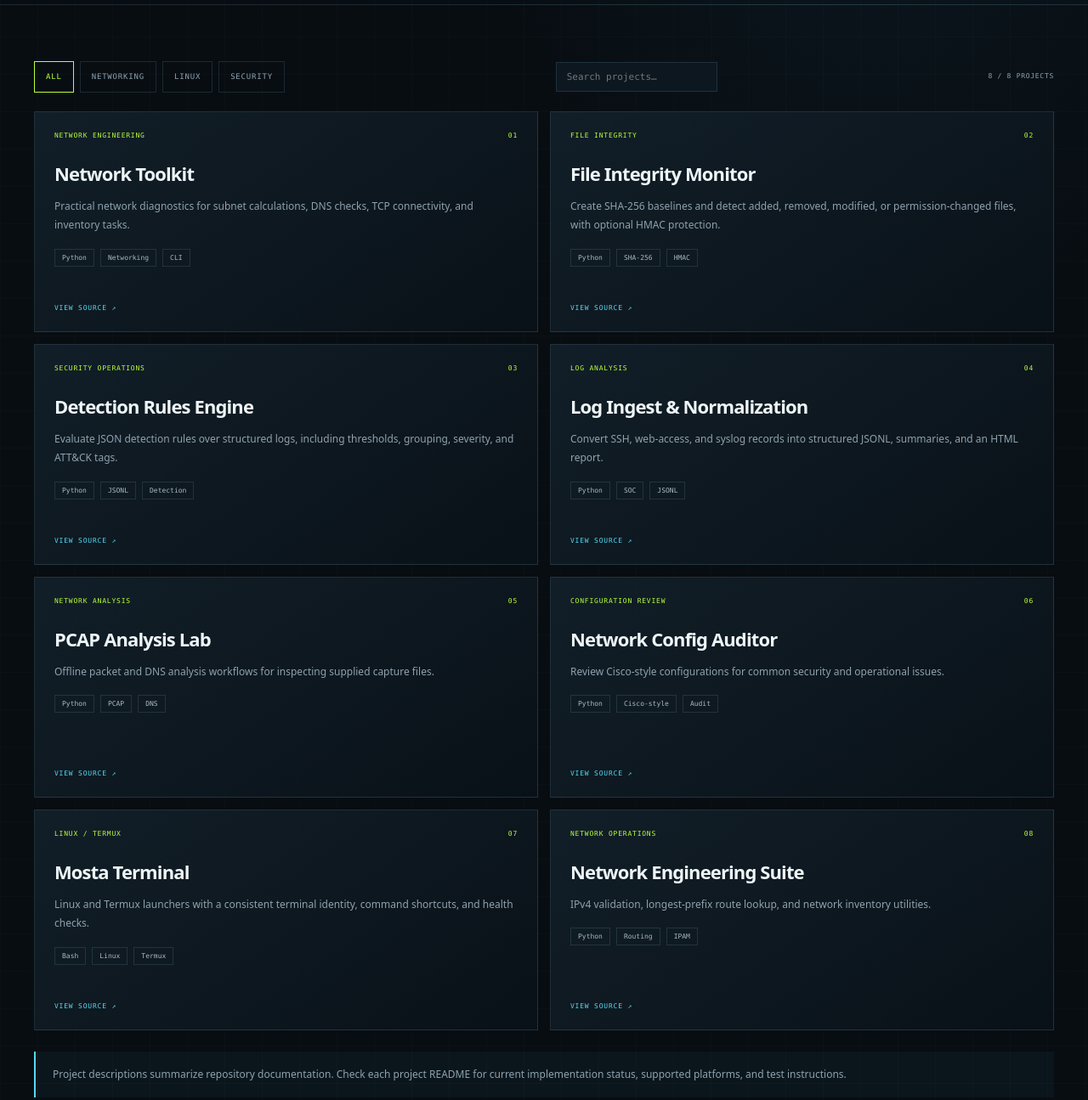
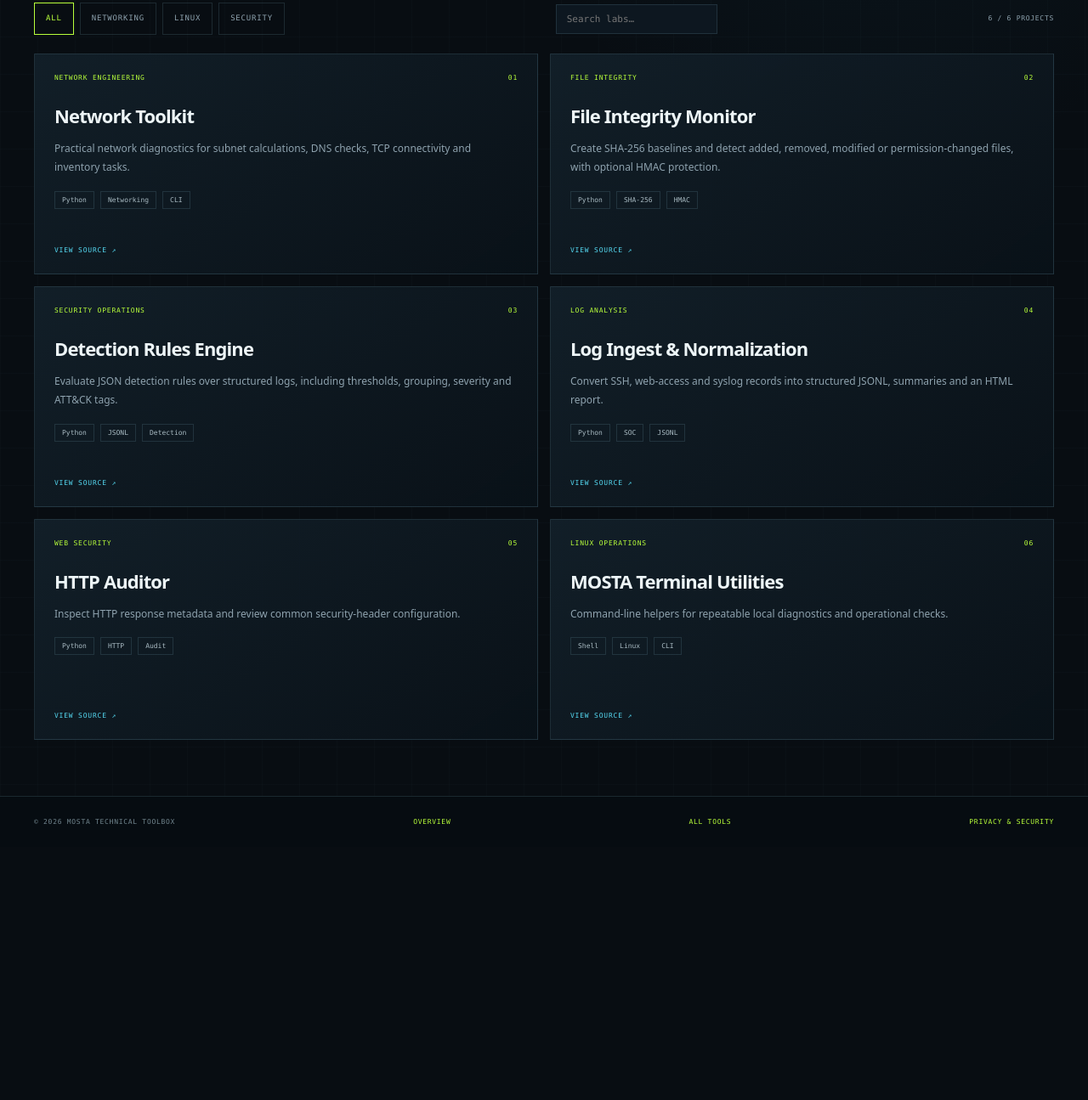
Before and after one commit to mostafa-frg/mostafa-frg, a plain HTML site: page portfolio/projects.html in a window 1280 px wide. Shown: the part 529-1824 px from the top of the page at 85% size. After the commit the page ends 1526 px from the top, so only its background shows below. Drawn offline with Linux system fonts and the light colour scheme.

Commit message:
content: reposition projects as technical labs and playbooks

```diff
--- a/portfolio/projects.html
+++ b/portfolio/projects.html
@@ -1,16 +1,14 @@
 <!doctype html>
-<html lang="en"><head><meta charset="utf-8"><meta name="viewport" content="width=device-width,initial-scale=1"><meta name="theme-color" content="#080d12"><meta name="description" content="Practical network engineering, Linux and cybersecurity projects by Mostafa Mahmoud."><meta http-equiv="Content-Security-Policy" content="default-src 'self'; base-uri 'self'; object-src 'none'; frame-ancestors 'none'; script-src 'self'; style-src 'self'; img-src 'self' data:; font-src 'self'; connect-src 'self'; form-action 'self'; upgrade-insecure-requests"><link rel="stylesheet" href="assets/site.css"><script src="assets/site.js" defer></script><title>Projects | MOSTA</title></head>
-<body><header class="top"><div class="wrap nav"><a class="brand" href="index.html"><span class="brand-mark" aria-hidden="true"></span>MOSTA</a><button class="menu" id="menuToggle" type="button" aria-expanded="false" aria-controls="siteNav">MENU</button><nav class="navlinks" id="siteNav" aria-label="Main navigation"><a href="index.html">Home</a><a href="projects.html">Projects</a><a href="tools.html">Tools</a><a href="auth.html">Workspace</a><a href="security.html">Security</a></nav><div class="nav-actions"><button class="theme-switch" id="themeSwitch" type="button">◐ DARK</button><button class="palette-trigger" id="openPalette" type="button" aria-label="Open quick navigation">⌘ K</button></div></div></header>
-<main id="main-content"><section class="hero"><div class="wrap"><div class="eyebrow">SELECTED WORK / OPEN SOURCE</div><h1>Projects that solve<br><em>real technical tasks.</em></h1><p class="lead">A selection of practical labs and command-line utilities covering network engineering, Linux operations, and defensive security. Open each project to inspect its source and usage notes.</p></div></section>
-<section class="section"><div class="wrap"><div class="toolbar"><div class="filters" role="group" aria-label="Filter projects"><button class="filter" data-filter="all" aria-pressed="true">ALL</button><button class="filter" data-filter="network" aria-pressed="false">NETWORKING</button><button class="filter" data-filter="linux" aria-pressed="false">LINUX</button><button class="filter" data-filter="security" aria-pressed="false">SECURITY</button></div><input class="search" id="projectSearch" type="search" placeholder="Search projects…" aria-label="Search projects"><span class="statline" id="projectCount" aria-live="polite">8 PROJECTS</span></div>
+<html lang="en"><head><meta charset="utf-8"><meta name="viewport" content="width=device-width,initial-scale=1"><meta name="theme-color" content="#080d12"><meta name="description" content="Technical labs, repeatable exercises and engineering playbooks for networking, Linux and defensive security."><meta http-equiv="Content-Security-Policy" content="default-src 'self'; base-uri 'self'; object-src 'none'; frame-ancestors 'none'; script-src 'self'; style-src 'self'; img-src 'self' data:; font-src 'self'; connect-src 'self'; form-action 'self'; upgrade-insecure-requests"><link rel="stylesheet" href="assets/site.css"><link rel="stylesheet" href="assets/platform.css"><script src="assets/site.js" defer></script><title>Labs & Playbooks | MOSTA</title></head>
+<body><header class="top"><div class="wrap nav"><a class="brand" href="index.html"><span class="brand-mark" aria-hidden="true"></span>MOSTA <span class="brand-sub">TOOLBOX</span></a><button class="menu" id="menuToggle" type="button" aria-expanded="false" aria-controls="siteNav">MENU</button><nav class="navlinks" id="siteNav" aria-label="Main navigation"><a href="index.html">Overview</a><a href="tools.html">All tools</a><a href="tools.html?category=networking">Networking</a><a href="tools.html?category=security">Security</a><a href="tools.html?category=linux">Linux</a><a href="tools.html?category=developer">Developer</a><a href="projects.html">Labs</a><a href="auth.html">Workspace</a><a href="security.html">Trust</a></nav><div class="nav-actions"><button class="theme-switch" id="themeSwitch" type="button">◐ DARK</button></div></div></header>
+<main id="main-content"><section class="directory-hero"><div class="wrap"><div class="eyebrow">TECHNICAL LIBRARY / LABS</div><h1>Practice. Validate.<br><em>Document.</em></h1><p class="platform-lead">A library of repeatable engineering labs and defensive security utilities. Each repository contains source code, usage instructions and implementation boundaries.</p></div></section>
+<section class="section"><div class="wrap"><div class="toolbar"><div class="filters" role="group" aria-label="Filter labs"><button class="filter" data-filter="all" aria-pressed="true">ALL</button><button class="filter" data-filter="network" aria-pressed="false">NETWORKING</button><button class="filter" data-filter="linux" aria-pressed="false">LINUX</button><button class="filter" data-filter="security" aria-pressed="false">SECURITY</button></div><input class="search" id="projectSearch" type="search" placeholder="Search labs…" aria-label="Search labs"><span class="statline" id="projectCount" aria-live="polite">8 LABS</span></div>
 <div class="projects-grid">
-<a class="project" data-category="network" data-search="network toolkit subnet dns tcp diagnostics inventory" href="https://github.com/mostafa-frg/mostafa-frg/tree/main/cyber-labs/network-toolkit" target="_blank" rel="noopener noreferrer"><div class="project-top"><span>NETWORK ENGINEERING</span><span>01</span></div><h3>Network Toolkit</h3><p>Practical network diagnostics for subnet calculations, DNS checks, TCP connectivity, and inventory tasks.</p><div class="tags"><span class="tag">Python</span><span class="tag">Networking</span><span class="tag">CLI</span></div><span class="project-link">VIEW SOURCE ↗</span></a>
-<a class="project" data-category="security" data-search="file integrity monitor sha256 hmac tamper detection" href="https://github.com/mostafa-frg/mostafa-frg/tree/main/cyber-labs/file-integrity-monitor" target="_blank" rel="noopener noreferrer"><div class="project-top"><span>FILE INTEGRITY</span><span>02</span></div><h3>File Integrity Monitor</h3><p>Create SHA-256 baselines and detect added, removed, modified, or permission-changed files, with optional HMAC protection.</p><div class="tags"><span class="tag">Python</span><span class="tag">SHA-256</span><span class="tag">HMAC</span></div><span class="project-link">VIEW SOURCE ↗</span></a>
-<a class="project" data-category="security" data-search="detection rules engine jsonl logs severity attack" href="https://github.com/mostafa-frg/mostafa-frg/tree/main/cyber-labs/detection-rules-engine" target="_blank" rel="noopener noreferrer"><div class="project-top"><span>SECURITY OPERATIONS</span><span>03</span></div><h3>Detection Rules Engine</h3><p>Evaluate JSON detection rules over structured logs, including thresholds, grouping, severity, and ATT&CK tags.</p><div class="tags"><span class="tag">Python</span><span class="tag">JSONL</span><span class="tag">Detection</span></div><span class="project-link">VIEW SOURCE ↗</span></a>
-<a class="project" data-category="security" data-search="log ingest ssh web access syslog normalize analysis" href="https://github.com/mostafa-frg/mostafa-frg/tree/main/cyber-labs/log-ingest" target="_blank" rel="noopener noreferrer"><div class="project-top"><span>LOG ANALYSIS</span><span>04</span></div><h3>Log Ingest & Normalization</h3><p>Convert SSH, web-access, and syslog records into structured JSONL, summaries, and an HTML report.</p><div class="tags"><span class="tag">Python</span><span class="tag">SOC</span><span class="tag">JSONL</span></div><span class="project-link">VIEW SOURCE ↗</span></a>
-<a class="project" data-category="network security" data-search="pcap packet analysis dns offline" href="https://github.com/mostafa-frg/mostafa-frg/tree/main/cyber-labs/pcap-analysis" target="_blank" rel="noopener noreferrer"><div class="project-top"><span>NETWORK ANALYSIS</span><span>05</span></div><h3>PCAP Analysis Lab</h3><p>Offline packet and DNS analysis workflows for inspecting supplied capture files.</p><div class="tags"><span class="tag">Python</span><span class="tag">PCAP</span><span class="tag">DNS</span></div><span class="project-link">VIEW SOURCE ↗</span></a>
-<a class="project" data-category="network security" data-search="network config auditor cisco configuration checks" href="https://github.com/mostafa-frg/mostafa-frg/tree/main/cyber-labs/network-config-auditor" target="_blank" rel="noopener noreferrer"><div class="project-top"><span>CONFIGURATION REVIEW</span><span>06</span></div><h3>Network Config Auditor</h3><p>Review Cisco-style configurations for common security and operational issues.</p><div class="tags"><span class="tag">Python</span><span class="tag">Cisco-style</span><span class="tag">Audit</span></div><span class="project-link">VIEW SOURCE ↗</span></a>
-<a class="project" data-category="linux network" data-search="mosta terminal linux termux aliases command line" href="https://github.com/mostafa-frg/mostafa-frg/tree/main/cyber-labs/mosta-terminal" target="_blank" rel="noopener noreferrer"><div class="project-top"><span>LINUX / TERMUX</span><span>07</span></div><h3>Mosta Terminal</h3><p>Linux and Termux launchers with a consistent terminal identity, command shortcuts, and health checks.</p><div class="tags"><span class="tag">Bash</span><span class="tag">Linux</span><span class="tag">Termux</span></div><span class="project-link">VIEW SOURCE ↗</span></a>
-<a class="project" data-category="network" data-search="network engineering suite routing ip inventory" href="https://github.com/mostafa-frg/mostafa-frg/tree/main/cyber-labs/network-engineering-suite" target="_blank" rel="noopener noreferrer"><div class="project-top"><span>NETWORK OPERATIONS</span><span>08</span></div><h3>Network Engineering Suite</h3><p>IPv4 validation, longest-prefix route lookup, and network inventory utilities.</p><div class="tags"><span class="tag">Python</span><span class="tag">Routing</span><span class="tag">IPAM</span></div><span class="project-link">VIEW SOURCE ↗</span></a>
-</div><p class="notice">Project descriptions summarize repository documentation. Check each project README for current implementation status, supported platforms, and test instructions.</p></div></section></main>
-<footer class="footer"><div class="wrap footer-inner"><span>© <span data-year>2026</span> MOSTA</span><a href="index.html">HOME</a><a href="tools.html">TOOLS</a><a href="contact.html">CONTACT</a></div></footer></body></html>
+<a class="project" data-category="network" data-search="network toolkit subnet dns tcp diagnostics inventory" href="https://github.com/mostafa-frg/mostafa-frg/tree/main/cyber-labs/network-toolkit" target="_blank" rel="noopener noreferrer"><div class="project-top"><span>NETWORK ENGINEERING</span><span>01</span></div><h3>Network Toolkit</h3><p>Practical network diagnostics for subnet calculations, DNS checks, TCP connectivity and inventory tasks.</p><div class="tags"><span class="tag">Python</span><span class="tag">Networking</span><span class="tag">CLI</span></div><span class="project-link">VIEW SOURCE ↗</span></a>
+<a class="project" data-category="security" data-search="file integrity monitor sha256 hmac tamper detection" href="https://github.com/mostafa-frg/mostafa-frg/tree/main/cyber-labs/file-integrity-monitor" target="_blank" rel="noopener noreferrer"><div class="project-top"><span>FILE INTEGRITY</span><span>02</span></div><h3>File Integrity Monitor</h3><p>Create SHA-256 baselines and detect added, removed, modified or permission-changed files, with optional HMAC protection.</p><div class="tags"><span class="tag">Python</span><span class="tag">SHA-256</span><span class="tag">HMAC</span></div><span class="project-link">VIEW SOURCE ↗</span></a>
+<a class="project" data-category="security" data-search="detection rules engine jsonl logs severity attack" href="https://github.com/mostafa-frg/mostafa-frg/tree/main/cyber-labs/detection-rules-engine" target="_blank" rel="noopener noreferrer"><div class="project-top"><span>SECURITY OPERATIONS</span><span>03</span></div><h3>Detection Rules Engine</h3><p>Evaluate JSON detection rules over structured logs, including thresholds, grouping, severity and ATT&CK tags.</p><div class="tags"><span class="tag">Python</span><span class="tag">JSONL</span><span class="tag">Detection</span></div><span class="project-link">VIEW SOURCE ↗</span></a>
+<a class="project" data-category="security" data-search="log ingest ssh web access syslog normalize analysis" href="https://github.com/mostafa-frg/mostafa-frg/tree/main/cyber-labs/log-ingest" target="_blank" rel="noopener noreferrer"><div class="project-top"><span>LOG ANALYSIS</span><span>04</span></div><h3>Log Ingest & Normalization</h3><p>Convert SSH, web-access and syslog records into structured JSONL, summaries and an HTML report.</p><div class="tags"><span class="tag">Python</span><span class="tag">SOC</span><span class="tag">JSONL</span></div><span class="project-link">VIEW SOURCE ↗</span></a>
+<a class="project" data-category="network" data-search="http auditor header security" href="https://github.com/mostafa-frg/mostafa-frg/tree/main/cyber-labs/http-auditor" target="_blank" rel="noopener noreferrer"><div class="project-top"><span>WEB SECURITY</span><span>05</span></div><h3>HTTP Auditor</h3><p>Inspect HTTP response metadata and review common security-header configuration.</p><div class="tags"><span class="tag">Python</span><span class="tag">HTTP</span><span class="tag">Audit</span></div><span class="project-link">VIEW SOURCE ↗</span></a>
+<a class="project" data-category="linux" data-search="terminal shell linux toolkit" href="https://github.com/mostafa-frg/mostafa-frg/tree/main/cyber-labs/mosta-terminal" target="_blank" rel="noopener noreferrer"><div class="project-top"><span>LINUX OPERATIONS</span><span>06</span></div><h3>MOSTA Terminal Utilities</h3><p>Command-line helpers for repeatable local diagnostics and operational checks.</p><div class="tags"><span class="tag">Shell</span><span class="tag">Linux</span><span class="tag">CLI</span></div><span class="project-link">VIEW SOURCE ↗</span></a>
+</div></div></section></main>
+<footer class="footer"><div class="wrap footer-inner"><span>© <span data-year>2026</span> MOSTA TECHNICAL TOOLBOX</span><a href="index.html">OVERVIEW</a><a href="tools.html">ALL TOOLS</a><a href="security.html">PRIVACY & SECURITY</a></div></footer></body></html>
```
